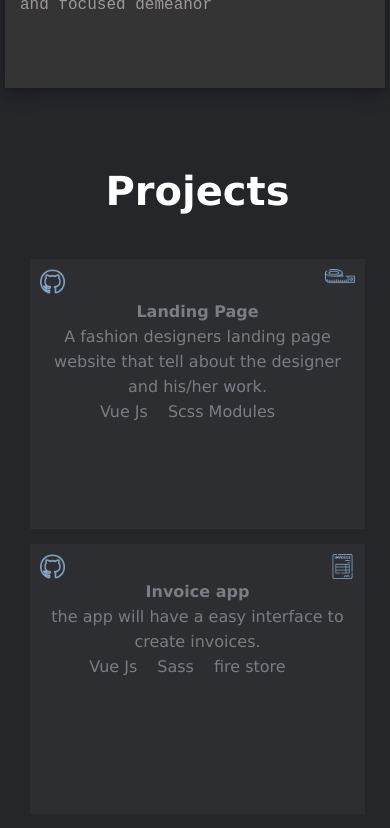
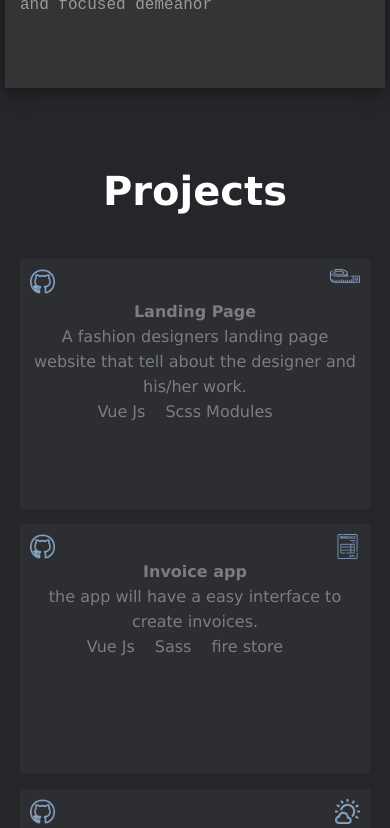
Before and after one commit to ugochukwu93/portfolio1, a React (Create React App) app: page / in a window 390 px wide. Shown: the part 1660-2488 px from the top of the page. Built offline with nearby package versions, Linux system fonts and the light colour scheme.

Commit message:
design changes

```diff
--- a/src/components/projects/Projects.jsx
+++ b/src/components/projects/Projects.jsx
@@ -39,7 +39,7 @@ export default function Projects() {
             </div>
             <div className='projects-weatherApp' data-aos="fade-up"
      data-aos-anchor-placement="center-bottom"
-     onClick={()=> window.open("invoice-app-eight-lemon.vercel.app", "_blank")}>
+     onClick={()=> window.open("https://invoice-app-eight-lemon.vercel.app/", "_blank")}>
               <div className='projects-flex'>
                 <img src={GitLogo} alt='' height={25}
                  onClick={()=> window.open("https://github.com/ugochukwu93/Invoice-App", "_blank")}/>
@@ -58,7 +58,7 @@ export default function Projects() {
 
             <div className='projects-weatherApp' data-aos="fade-up"
      data-aos-anchor-placement="center-bottom"
-     onClick={()=> window.open("weather-app-vert-five.vercel.app", "_blank")}>
+     onClick={()=> window.open("https://weather-app-vert-five.vercel.app/", "_blank")}>
               <div className='projects-flex'>
                 <img src={GitLogo} alt='' height={25}
                 onClick={()=> window.open("https://github.com/ugochukwu93/WeatherApp", "_blank")}/>
--- a/src/components/projects/Projects.scss
+++ b/src/components/projects/Projects.scss
@@ -6,7 +6,7 @@
     @media(max-width: 600px) {
         // width: 100%;
         height: 50%;
-        margin: 400px 0px 0px 5px;
+        margin: 400px 0px 0px 0px;
     }
     &-title {
         color: #ffff;
@@ -41,10 +41,10 @@
         line-height: 25px;
         cursor: pointer;
         @media(max-width: 800px){
-           width: 335px;
-            height: 270px;
+           width: 350px;
+            height: 250px;
             padding: 10px;
-            margin: 15px 15px ;
+            margin: 15px 10px ;
         }
 
     }
--- a/src/components/skills/Skills.scss
+++ b/src/components/skills/Skills.scss
@@ -38,6 +38,7 @@
             display: inline-grid;
             grid-template-columns: auto auto;
             align-items: center;
+            // margin-left: 5px;
         }
         img {
             // width: 50px;
```
